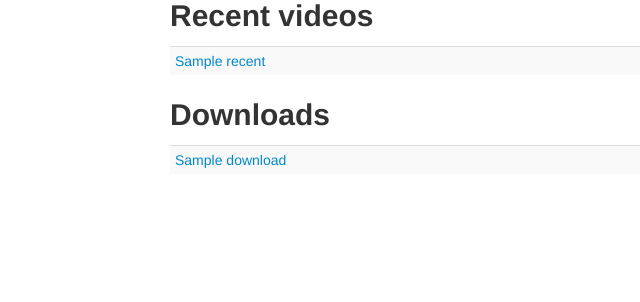
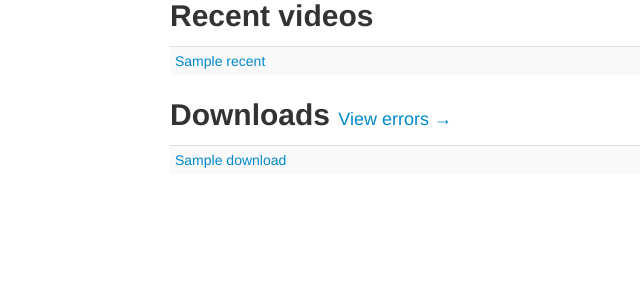
Before and after one commit to dbr/webtools, a Django app: template ytdl/templates/ytdl/list_channels.html in a window 1280 px wide. Shown: the part 179-481 px from the top of the page, without its empty margins (0-640 px from the left). Run offline with Django 3.2, Linux system fonts and the light colour scheme; the template is opened without the code that fills it: most values are stand-ins (such as "Sample title", 1, 10 or a date in 2020); some libraries are stand-ins or nearby versions.

Commit message:
"Downloads" heading has a link to view-all-errors, rather than one-channel-at-a-time

```diff
--- a/ytdl/templates/ytdl/list_channels.html
+++ b/ytdl/templates/ytdl/list_channels.html
@@ -58,7 +58,9 @@
 {% endfor %}
 </table>
 
-<h2>Downloads</h2>
+<h2>Downloads
+  <small><a href="{% url 'ytdl.views.view_channel' '_all' %}?status=GE">View errors &rarr;</a></small>
+</h2>
 <table class="table table-striped table-hover table-condensed" id="videos">
 {% for v in downloads %}
 <tr class="{{ v.status_class }}">
```
